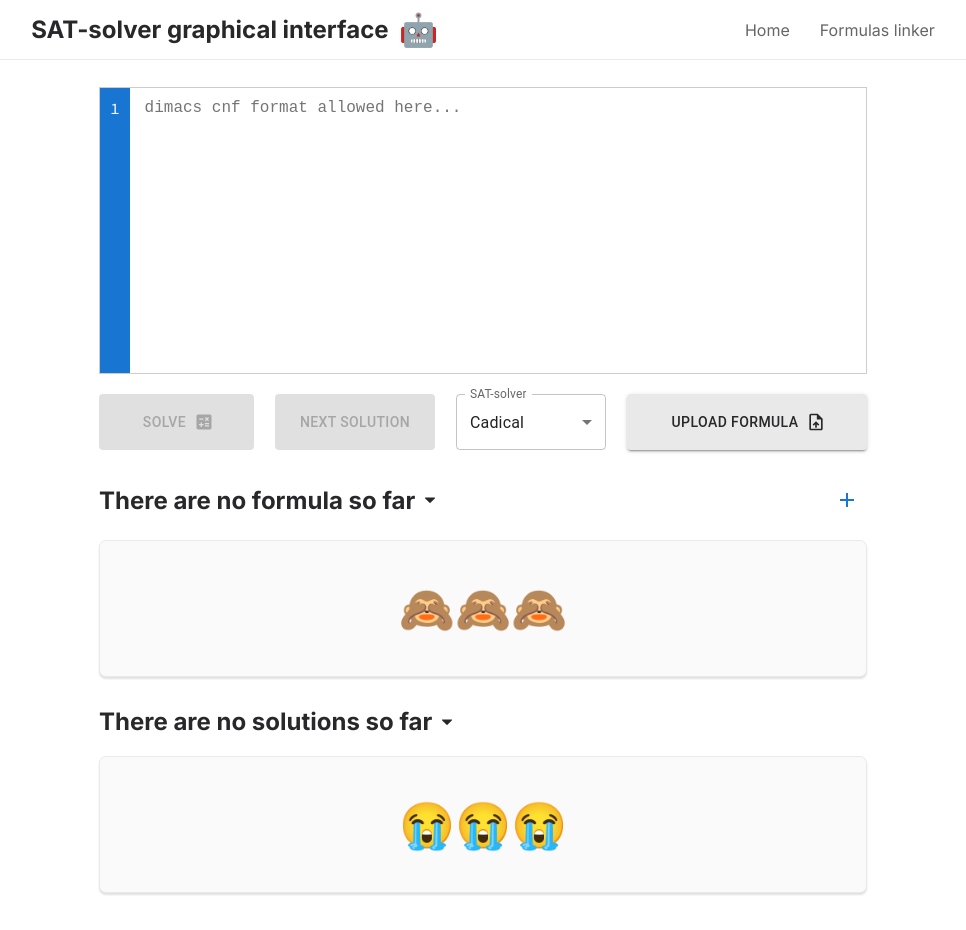
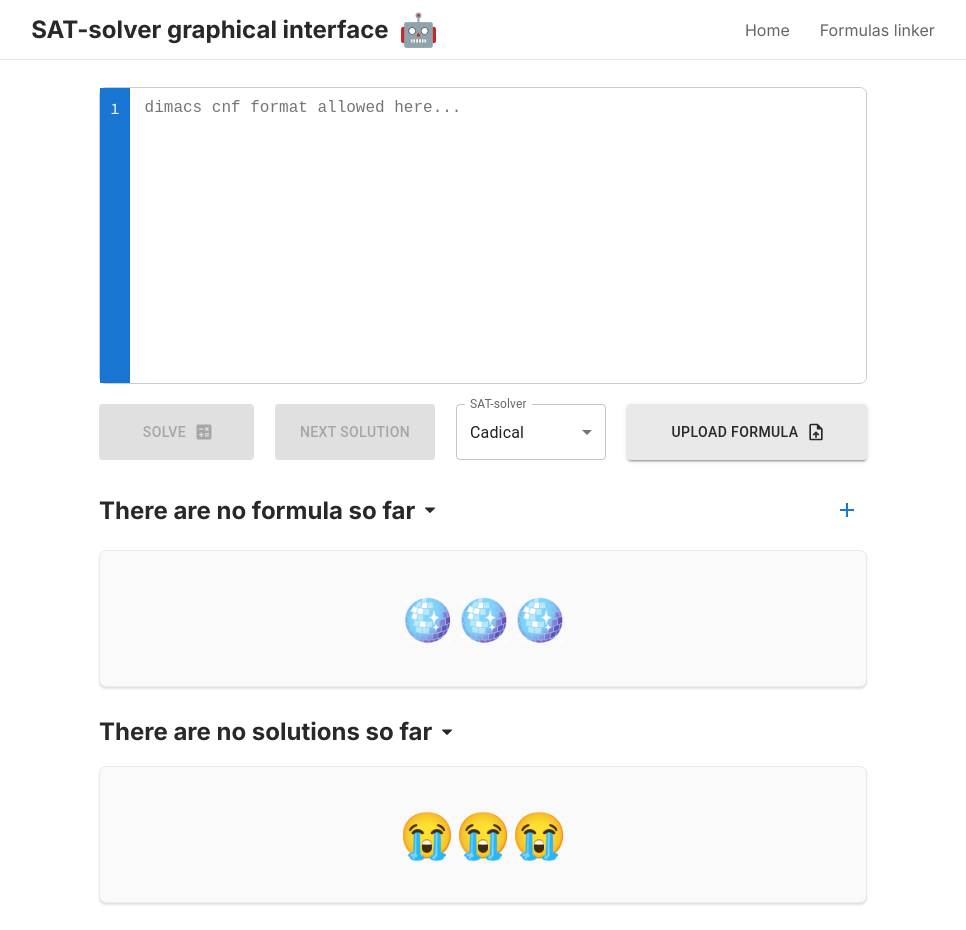
Before and after one commit to vvvvvvvector/SAT-solver-graphical-interface-client, a React (Vite) app: page / in a window 1280 px wide. Shown: the whole page, without its empty margins (157-1123 px from the left). Built offline with nearby package versions, Linux system fonts and the light colour scheme.

Commit message:
refactoring

```diff
--- a/src/components/Editor/Editor.module.scss
+++ b/src/components/Editor/Editor.module.scss
@@ -1,4 +1,5 @@
 .editor {
+  border-radius: 7px;
   display: flex;
   margin-bottom: 20px;
   border: 1px solid #ccc;
@@ -7,10 +8,11 @@
   .content {
     position: relative;
     flex: 1;
-    height: 285px;
+    height: 295px;
     overflow-y: hidden;
 
     textarea {
+      border-radius: 7px;
       width: 100%;
       height: 100%;
       box-sizing: border-box;
@@ -27,7 +29,7 @@
       position: absolute;
       top: 0;
       pointer-events: none;
-      height: 285px;
+      height: 295px;
       width: 100%;
       overflow-y: hidden;
 
@@ -45,7 +47,7 @@
   .gutter {
     box-sizing: border-box;
     background-color: #1876d2;
-    height: 285px;
+    height: 295px;
     overflow-y: hidden;
     display: flex;
     flex-direction: column;
--- a/src/components/Editor/Editor.tsx
+++ b/src/components/Editor/Editor.tsx
@@ -1,61 +1,46 @@
 import React from "react";
 
 import { useDispatch, useSelector } from "react-redux";
-import { setDimacs } from "../../redux/slices/panel";
+import { removeError, setDimacs, addError } from "../../redux/slices/editor";
 import { RootState } from "../../redux/store";
 
 import styles from "./Editor.module.scss";
 
-type ErrorType = {
-  line: number;
-  text: string;
-};
-
 export const Editor: React.FC = () => {
   const dispatch = useDispatch();
 
-  const [errors, setErrors] = React.useState<ErrorType[]>([]);
-
-  const { dimacs } = useSelector((state: RootState) => state.panel);
+  const { dimacs, errors } = useSelector((state: RootState) => state.editor);
 
   const gutterRef = React.useRef<HTMLDivElement>(null);
   const textAreaRef = React.useRef<HTMLTextAreaElement>(null);
   const errorsRef = React.useRef<HTMLDivElement>(null);
 
-  const lineByLineDimacs = React.useMemo(() => dimacs.split("\n"), [dimacs]);
+  const length = React.useMemo(() => dimacs.match(/\n/g)?.length, [dimacs]);
 
   React.useEffect(() => {
-    const lineEndsWithZero = new RegExp("0$");
+    const lineByLineDimacs = dimacs.split("\n");
 
-    for (let i = 1; i < lineByLineDimacs.length; i++) {
-      if (!lineEndsWithZero.test(lineByLineDimacs[i])) {
+    lineByLineDimacs.forEach((line, index) => {
+      const error = errors.find((error) => error.line === index + 1);
+
+      if (!line.endsWith(" 0") && line !== "" && index !== 0) {
         const newError = {
-          line: i + 1,
+          line: index + 1,
           text: "error: line must end with 0",
-          checked: true,
         };
 
-        if (!errors.some((error) => error.line === newError.line)) {
-          setErrors((prev) => [
-            ...prev,
-            {
-              line: i + 1,
-              text: "error: line must end with 0",
-              checked: true,
-            },
-          ]);
-        }
+        if (!error) dispatch(addError(newError));
       } else {
-        setErrors((prev) => prev.filter((error) => error.line !== i + 1));
+        if (error) dispatch(removeError(index));
       }
-    }
-  }, [lineByLineDimacs]);
+    });
+  }, [dimacs]);
 
   return (
     <div className={styles.editor}>
       <div ref={gutterRef} className={styles.gutter}>
         <div>
-          {[...Array(lineByLineDimacs.length)].map((_, index) => (
+          {[...Array(length ? length + 1 : 1)].map((_, index) => (
             <div className={`${styles["gutter-cell"]}`} key={index}>
               {`${index + 1}`}
             </div>
@@ -66,8 +51,10 @@ export const Editor: React.FC = () => {
         <textarea
           onScroll={() => {
             if (gutterRef.current && textAreaRef.current && errorsRef.current) {
-              gutterRef.current.scrollTop = textAreaRef.current.scrollTop;
-              errorsRef.current.scrollTop = gutterRef.current.scrollTop;
+              const { scrollTop } = textAreaRef.current;
+
+              gutterRef.current.scrollTop = scrollTop;
+              errorsRef.current.scrollTop = scrollTop;
             }
           }}
           placeholder="dimacs cnf format allowed here..."
--- a/src/components/Formula/Formula.tsx
+++ b/src/components/Formula/Formula.tsx
@@ -2,7 +2,7 @@ import React from "react";
 
 import { useSelector, useDispatch } from "react-redux";
 import { RootState } from "../../redux/store";
-import { clearDimacs, setDimacs } from "../../redux/slices/panel";
+import { clearDimacs, setDimacs } from "../../redux/slices/editor";
 
 import { Pagination } from "@mui/material";
 
@@ -17,7 +17,7 @@ import styles from "./Formula.module.scss";
 export const Formula: React.FC = () => {
   const dispatch = useDispatch();
 
-  const clausesPerPage = 200;
+  const clausesPerPage = 125;
 
   const [page, setPage] = React.useState(0);
 
--- a/src/components/Formula/NoFormula/NoFormula.tsx
+++ b/src/components/Formula/NoFormula/NoFormula.tsx
@@ -5,7 +5,7 @@ import styles from "./NoFormula.module.scss";
 const NoFormula: React.FC = () => {
   return (
     <div className={styles["no-formula"]}>
-      <span>🙈🙈🙈</span>
+      <span>🪩🪩🪩</span>
     </div>
   );
 };
--- a/src/components/Panel/Panel.tsx
+++ b/src/components/Panel/Panel.tsx
@@ -11,7 +11,7 @@ import {
   setNextSolution,
   clearSolutions,
 } from "../../redux/slices/solutions";
-import { setDimacs, setSolver } from "../../redux/slices/panel";
+import { setDimacs } from "../../redux/slices/editor";
 
 import {
   Button,
@@ -34,13 +34,15 @@ import styles from "./Panel.module.scss";
 export const Panel: React.FC = () => {
   const dispatch = useDispatch();
 
+  const [solver, setSolver] = React.useState("cd");
   const [loading, setLoading] = React.useState(false);
 
-  const { solver, dimacs } = useSelector((state: RootState) => state.panel);
+  const { dimacs, errors } = useSelector((state: RootState) => state.editor);
 
   const { solutions } = useSelector((state: RootState) => state.solutions);
 
   const onClickSolve = async () => {
+    if (errors.length === 0) {
       try {
         setLoading(true);
 
@@ -73,9 +75,13 @@ export const Panel: React.FC = () => {
         toast.error("Something went wrong!");
         console.error("Something went wrong!", error);
       }
+    } else {
+      toast.error("There are errors in dimacs!");
+    }
   };
 
   const onClickNext = async () => {
+    if (errors.length === 0) {
       try {
         setLoading(true);
 
@@ -102,6 +108,9 @@ export const Panel: React.FC = () => {
         setLoading(false);
         toast.error("Something went wrong!");
         console.error("Something went wrong!", error);
+      }
+    } else {
+      toast.error("There are errors in dimacs!");
     }
   };
 
@@ -181,8 +190,7 @@ export const Panel: React.FC = () => {
             labelId="select-solver-label"
             label="SAT-solver"
             onChange={(event) => {
-              dispatch(setSolver(event.target.value));
-              sessionStorage.setItem("solver", event.target.value as string);
+              setSolver(event.target.value as string);
             }}
             value={solver}
           >
--- a/src/components/Solutions/Solutions.module.scss
+++ b/src/components/Solutions/Solutions.module.scss
@@ -19,10 +19,10 @@
     border-radius: 7px;
     padding: 13px 40px;
     overflow-y: auto;
-    transition: background-color 0.2s ease;
+    transition: all 0.2s ease;
 
     &:hover {
-      background-color: #eaeaea;
+      background-color: #f1f1f1;
       transform: scale(1.04);
     }
   }
--- /dev/null
+++ b/src/redux/slices/editor.ts
@@ -0,0 +1,41 @@
+import { createSlice, PayloadAction } from "@reduxjs/toolkit";
+
+// error: clause must contain at least one variable
+// error: line must end with 0
+
+type ErrorType = {
+  line: number;
+  text: string;
+};
+
+export const editorSlice = createSlice({
+  name: "editor",
+  initialState: {
+    dimacs: "",
+    errors: [] as ErrorType[],
+  },
+  reducers: {
+    setDimacs(state, action: PayloadAction<string>) {
+      state.dimacs = action.payload;
+      state.errors = [];
+    },
+    clearDimacs(state) {
+      state.dimacs = "";
+      state.errors = [];
+    },
+    addError(state, action: PayloadAction<ErrorType>) {
+      state.errors.push(action.payload);
+    },
+    removeError(state, action: PayloadAction<number>) {
+      state.errors = state.errors.filter((e) => e.line !== action.payload + 1);
+    },
+    clearErrors(state) {
+      state.errors = [];
+    },
+  },
+});
+
+export const { setDimacs, clearDimacs, addError, removeError, clearErrors } =
+  editorSlice.actions;
+
+export default editorSlice.reducer;
--- a/src/redux/slices/panel.ts
+++ /dev/null
@@ -1,24 +0,0 @@
-import { createSlice, PayloadAction } from "@reduxjs/toolkit";
-
-export const panelSlice = createSlice({
-  name: "panel",
-  initialState: {
-    solver: "cd",
-    dimacs: "",
-  },
-  reducers: {
-    setDimacs(state, action: PayloadAction<string>) {
-      state.dimacs = action.payload;
-    },
-    clearDimacs(state) {
-      state.dimacs = "";
-    },
-    setSolver(state, action: PayloadAction<string>) {
-      state.solver = action.payload;
-    },
-  },
-});
-
-export const { setDimacs, clearDimacs, setSolver } = panelSlice.actions;
-
-export default panelSlice.reducer;
--- a/src/redux/store.ts
+++ b/src/redux/store.ts
@@ -2,13 +2,13 @@ import { configureStore } from "@reduxjs/toolkit";
 
 import formula from "./slices/formula";
 import solutions from "./slices/solutions";
-import panel from "./slices/panel";
+import editor from "./slices/editor";
 
 export const store = configureStore({
   reducer: {
     formula,
     solutions,
-    panel,
+    editor,
   },
 });
 
```
Lines whose indentation alone changed are shown as unchanged.
